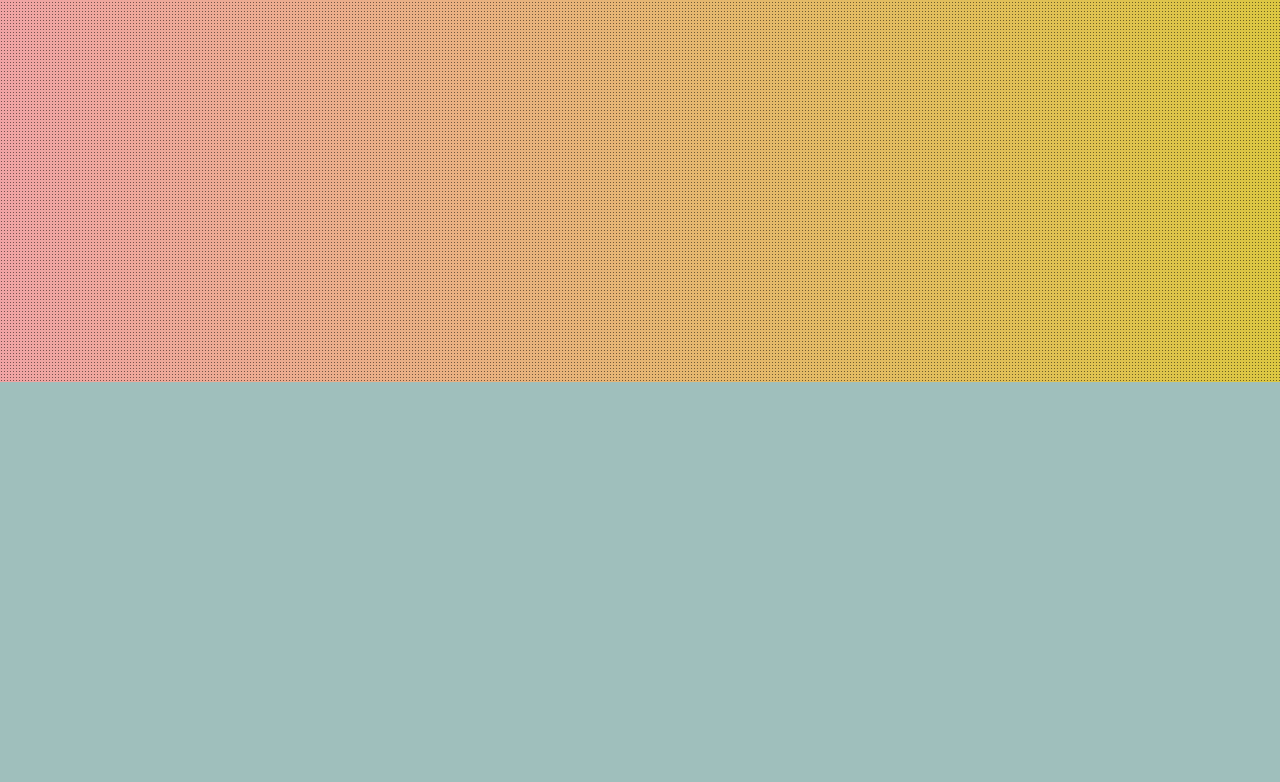
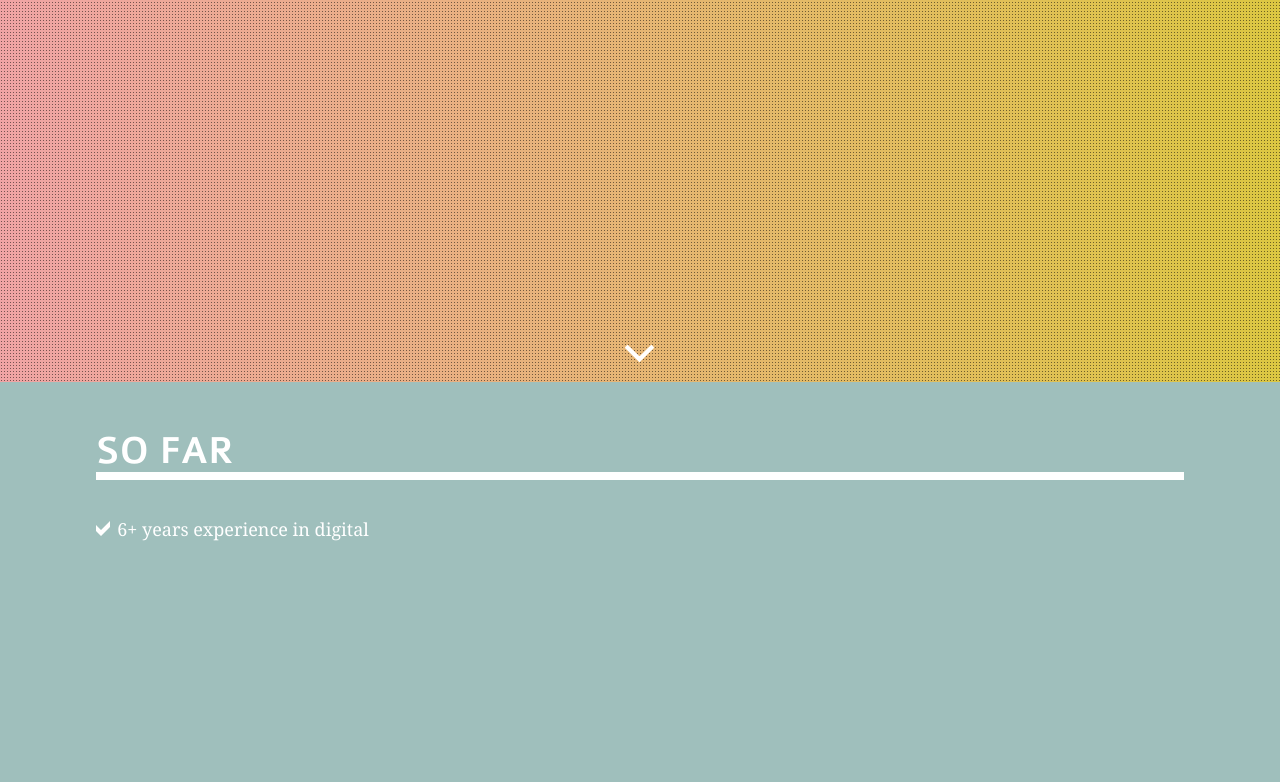
Before and after one commit to poliedra86/poliedra86.github.io, a plain HTML site: page index.html in a window 1280 px wide. Shown: the part 338-1120 px from the top of the page. Drawn offline with Linux system fonts and the light colour scheme.

Commit message:
riga bianca + bullet point

```diff
--- a/index.html
+++ b/index.html
@@ -5,7 +5,6 @@
 	<title>Chiara Maria Dabusti - Digital Project Manager</title>
 </head>
 <body>
-	<!-- Ciao questo è un inizio -->
 	<div id="firstblock" class="wrapper">
 		<div class="column" id="inner-1">
 			<svg version="1.1" id="Layer_1" xmlns="http://www.w3.org/2000/svg" xmlns:xlink="http://www.w3.org/1999/xlink" x="0px" y="0px"
@@ -22,14 +21,27 @@
 			c21.098,0,38.986-17.101,38.986-38.197C637.855,407.771,619.967,390.669,598.869,390.669"/>
 		</svg>
 		<h1>Ciao! I’m Chiara,</h1>
-		<p class="titoletto">I’m into E-commerce and Digital projects.</p>
+		<p class="titoletto">I’m into E-commerce and Digital Projects.</p>
+		<svg version="1.1" id="arrow" xmlns="http://www.w3.org/2000/svg" xmlns:xlink="http://www.w3.org/1999/xlink" x="0px" y="0px"
+		width="29px" height="17px" viewBox="580.775 412.445 29 17" enable-background="new 580.775 412.445 29 17" xml:space="preserve">
+		<path fill="#FFFFFF" d="M609.531,414.454c0.326,0.323,0.326,0.854,0,1.176l-13.66,13.56c-0.328,0.322-0.862,0.322-1.188,0
+		l-13.664-13.561c-0.326-0.323-0.326-0.853,0-1.176l1.779-1.765c0.326-0.324,0.859-0.324,1.186,0l10.699,10.618
+		c0.326,0.321,0.86,0.321,1.187,0l10.697-10.616c0.324-0.324,0.859-0.324,1.186,0L609.531,414.454z"/>
+	</svg>
 
 
 
-	</div>
+</div>
 
 
 </div>
-<div id="secondblock" class="wrapper"></div>
+<div id="secondblock" class="wrapper">
+	<div class="column" id="inner-1">
+		<h2>SO FAR</h2>
+		<ul class="lista-1">
+			<li>6+ years experience in digital</li>
+		</ul>
+	</div>
+</div>
 </body>
 </html>
--- a/style.css
+++ b/style.css
@@ -113,6 +113,7 @@ html {
     background-image: url("image/pattern-grid.png"); /* fallback */
     background-image: url("img/pattern-grid.png"), linear-gradient(to right, #f0a4a5 0%, #dcc742 100%); /* W3C */
     height: 90vh;
+
   }
 
   .wrapper {
@@ -132,7 +133,8 @@ html {
   }
 
   #inner-1 {
-	height: 100px;
+    height: 100%;
+    position: relative;
 
   }
 
@@ -148,3 +150,35 @@ h1 {
 
 
   }
+
+  #arrow {
+    position: absolute;
+    bottom: 20px;
+    left:50%;
+    margin-left: -15px;
+
+  }
+
+  h2 {
+    font-family: 'colaborate-medium';
+    font-size: 4em;
+    border-bottom: 0.2em solid white;
+
+
+  }
+
+  ul.lista-1 {
+    list-style-image: url('img/freccia-bullet.svg');
+    list-style-position: inside;
+    margin-top: 40px;
+
+
+
+  }
+
+  ul.lista-1 li {
+    font-family: Georgia, Serif;
+    font-size: 1.8em;
+
+
+  }
```
Also changed, not shown: img/freccia-bullet.svg (added), img/logo.svg. Lines whose indentation alone changed are shown as unchanged.
